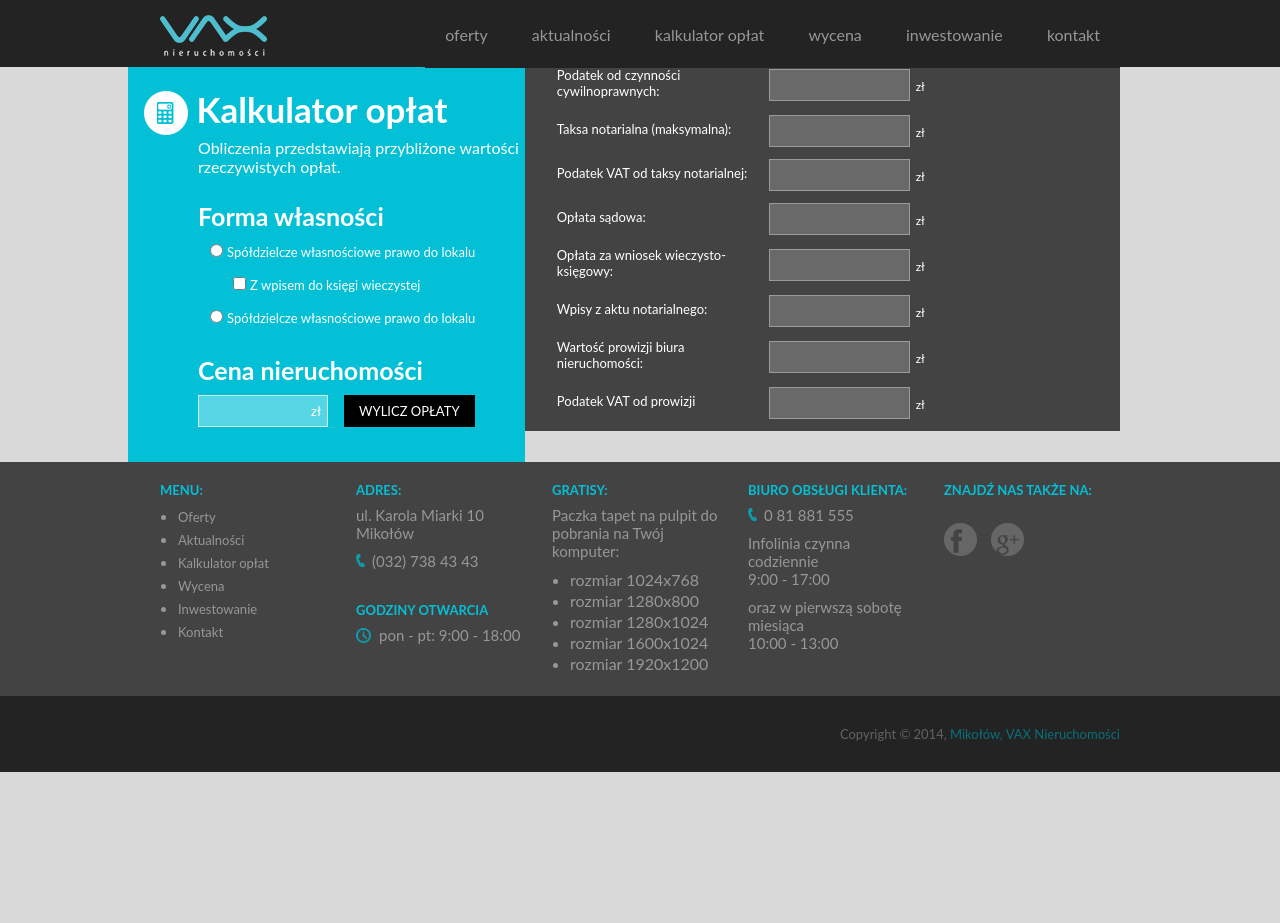
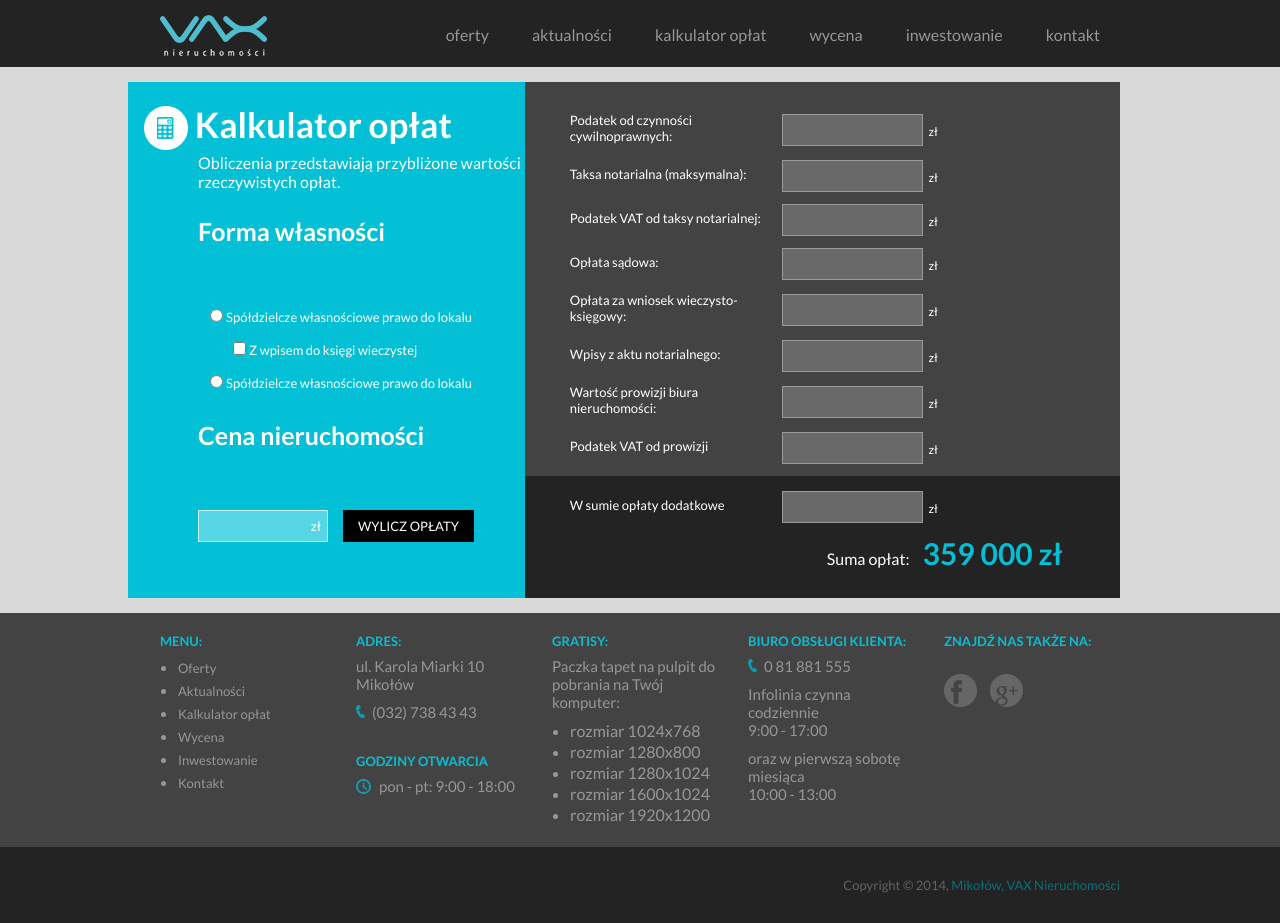
Before and after one commit to marekgoczol/vax, a website: page kalkulator.html in a window 1280 px wide. Before the commit the page ends 800 px from the top, so only its background shows below. Drawn offline with nearby package versions, Linux system fonts and the light colour scheme.

Commit message:
calc template

```diff
--- a/assets/css/scss/_calc.scss
+++ b/assets/css/scss/_calc.scss
@@ -1,4 +1,5 @@
 .calc {
+	margin: 15px auto;
 	.calc_main_form {
 		@extend .grid__item;
 		@extend .one-whole;
@@ -19,6 +20,9 @@
 			margin-top: 25px;
 			margin-bottom: 10px;
 			font-size: 25px;
+			@include min-screen($desktop) {
+				margin-bottom: 60px;
+			}
 			strong {
 				font-size: 25px;
 			}
@@ -41,7 +45,35 @@
 		@extend .grid__item;
 		@extend .one-whole;
 		@extend .desktop--three-fifths;
+		padding-left: 0;
+		padding-top: 30px;
 		background-color: $footer-gray;
+	}
+	.form_sum {
+		background-color: #232323;
+		padding-top: 15px;
+		padding-bottom: 15px;
+		.summary {
+			margin-top: 15px;
+			margin-bottom: 15px;
+			text-align: right;
+			@include min-screen($desktop) {
+				position: relative;
+				right: -140px;
+			}
+			p {
+				margin: 0;
+				padding: 0;
+				color: $white;
+				line-height: 1;
+			}
+			strong {
+				margin-left: 10px;
+				color: $light-blue;
+				font-size: 30px;
+				font-weight: 700;
+			}
+		}
 	}
 	.ico_calc {
 		display: inline-block;
--- a/assets/css/scss/_forms.scss
+++ b/assets/css/scss/_forms.scss
@@ -89,9 +89,12 @@
 }
 
 .form_2 {
-	width: 300px;
-	@include min-screen($tablet) {
-		width: 365px;
+	padding-left: 33px;
+	.inner {
+		width: 405px;
+		@include min-screen($tablet) {
+			width: 365px;
+		}
 	}
 	.field {
 		@extend .grid;
--- a/assets/css/scss/_header.scss
+++ b/assets/css/scss/_header.scss
@@ -60,7 +60,7 @@
 				}
 				a {
 					display: block;
-					padding: 10px 2px 24px;
+					padding: 10px 2px 22px;
 					margin: 0 18px;
 					color: $gray;
 					text-decoration: none;
--- a/assets/js/main.js
+++ b/assets/js/main.js
@@ -6,7 +6,8 @@ $(function(){
 	Vax.VARS = {
 		NAV: $('.jsNav'),
 		HOME_CAROUSEL: $('.jsCarousel'),
-		DROPDOWN: $('.jsDropdown')
+		DROPDOWN: $('.jsDropdown'),
+		CALC_GRID: $('.jsEqualCalc>div')
 	};
 
 	Vax.navigation = function($elem) {
@@ -39,6 +40,26 @@ $(function(){
 		});
 	};
 
+	Vax.equalHeight = function($elem){
+		var $boxes = $elem,
+			boxesHeights = [],
+			equalHeight;
+
+		// get boxes heights
+		$boxes.css({height:''});
+		$boxes.each(function () {
+			boxesHeights.push($(this).outerHeight());
+		});
+
+		equalHeight = Math.max.apply(Math, boxesHeights);
+		// set boxes height to the value of the talles box
+		if (equalHeight > 0) {
+			$boxes.each(function () {
+				$(this).css("height", equalHeight);
+			});
+		}
+	};
+
 	Vax.init = function() {
 		var $window = $(window);
 
@@ -51,6 +72,12 @@ $(function(){
         if(this.VARS.DROPDOWN.length) {
         	this.dropdown(this.VARS.DROPDOWN);
         }
+        if(this.VARS.CALC_GRID.length) {
+        	setTimeout(function(){
+        		Vax.equalHeight(Vax.VARS.CALC_GRID);
+        	},300);
+
+        }
 
 	};
 
--- a/kalkulator.html
+++ b/kalkulator.html
@@ -8,6 +8,8 @@
         <meta name="viewport" content="width=device-width, initial-scale=1">
 
         <link rel="stylesheet" href="assets/css/style.css">
+        <link href='http://fonts.googleapis.com/css?family=Lato:300,400,700' rel='stylesheet' type='text/css'>
+
         <script src="assets/js/vendor/modernizr-2.8.0.min.js"></script>
     </head>
     <body>
@@ -38,7 +40,7 @@
 		<!-- Kalkulator -->
 		<section class="calc wrapper">
 			<form action="#" class="form_1">
-				<div class="grid">
+				<div class="grid jsEqualCalc">
 					<div class="calc_main_form">
 						<h1><span class="ico_calc"></span> Kalkulator opłat</h1>
 						<small>Obliczenia przedstawiają przybliżone wartości rzeczywistych opłat.</small>
@@ -67,6 +69,7 @@
 					</div>
 					<div class="calc_add_info">
 						<div class="form_2">
+							<div class="inner">
 								<div class="field">
 									<div class="label">
 										<label for="podatek">Podatek od czynności cywilnoprawnych:</label>
@@ -132,7 +135,22 @@
 									</div>
 								</div>
 							</div>
-
+						</div>
+						<div class="form_2 form_sum">
+							<div class="inner">
+								<div class="field">
+									<div class="label">
+										<label for="dodatkowe_oplaty">W sumie opłaty dodatkowe</label>
+									</div>
+									<div class="field_input">
+										<input type="text" id="dodatkowe_oplaty" name="dodatkowe_oplaty">
+									</div>
+								</div>
+								<div class="summary">
+									<p>Suma opłat: <strong>359 000 zł</strong></p>
+								</div>
+							</div>
+						</div>
 					</div>
 				</div>
 			</form>
```
Also changed, not shown: aktualnosci.html (+77 -3 lines), index.html (+1 -0 lines), assets/css/style.css. Lines whose indentation alone changed are shown as unchanged.
